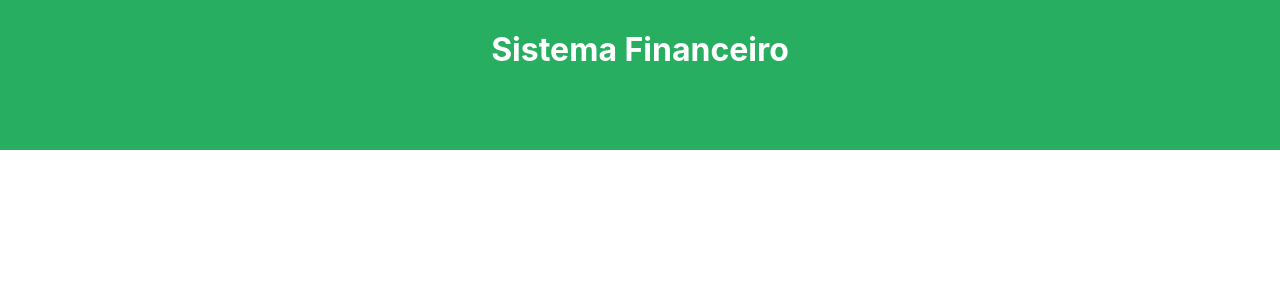
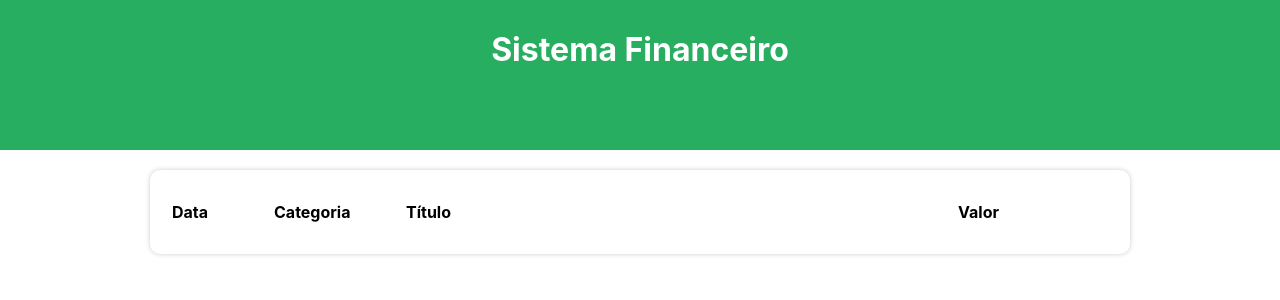
Before and after one commit to CristianoDaSilvaFerreira/expense-tracker, a React (Create React App) app: page / in a window 1280 px wide. Shown: the top 300 px of the page. Built offline with nearby package versions, Linux system fonts and the light colour scheme.

Commit message:
:rocket: Criando a tabela parte 1

```diff
--- a/src/App.styles.ts
+++ b/src/App.styles.ts
@@ -12,11 +12,11 @@
     margin: 0;
     padding: 0;
     color: #fff;
-    padding-top: 30px;
+    padding-top: 1.875rem;
 `;
 
 export const Body = styled.div`
     margin: auto;
     max-width: 980px;
-    margin-bottom: 50px;
+    margin-bottom: 3.125rem;
 `;
--- a/src/App.tsx
+++ b/src/App.tsx
@@ -1,6 +1,26 @@
+import { useState, useEffect } from 'react';
 import * as AppStyles from './App.styles';
 
+import { Item } from './types/Item';
+import { Category } from './types/Category';
+
+import { items } from './data/items'
+import { categories } from './data/categories';
+
+import { getCurrentMonth, FilterListByMonth } from './helpers/dateFilter';
+import TableArea from './components/TableArea';
+
 const App = () => {
+
+  const [list, setList] = useState(items);
+  const [filteredList, setFilteredList] = useState<Item[]>([]);
+  const [currentMonth, setCurrentMonth] = useState(getCurrentMonth());
+
+  useEffect(() => {
+    setFilteredList( FilterListByMonth(list, currentMonth) );
+
+  }, [list, currentMonth]);
+
   return (
     <AppStyles.Container>
 
@@ -13,7 +33,8 @@
 
         {/* Area de inserção */}
 
-        {/* abeça de otems */}
+        {/* Tabela de items */}
+        <TableArea />
 
       </AppStyles.Body>
 
--- /dev/null
+++ b/src/components/TableArea/index.tsx
@@ -0,0 +1,30 @@
+import * as TableStyles from './styles';
+
+function TableArea() {
+  return (
+    <TableStyles.Table>
+      <thead>
+        <tr>
+          <TableStyles.TableHeadColumn width={100}>
+            Data
+          </TableStyles.TableHeadColumn>
+          <TableStyles.TableHeadColumn width={130}>
+            Categoria
+          </TableStyles.TableHeadColumn>
+          <TableStyles.TableHeadColumn>
+            Título
+          </TableStyles.TableHeadColumn>
+          <TableStyles.TableHeadColumn width={150}>
+            Valor
+          </TableStyles.TableHeadColumn>
+        </tr>
+      </thead>
+
+      <tbody>
+
+      </tbody>
+    </TableStyles.Table>
+  );
+};
+
+export default TableArea;
--- /dev/null
+++ b/src/components/TableArea/styles.ts
@@ -0,0 +1,16 @@
+import styled from 'styled-components';
+
+export const Table = styled.table`
+    width: 100%;
+    background-color: #fff;
+    padding: 1.25rem;
+    box-shadow: 0px 0px 5px #ccc;
+    border-radius: 0.625rem;
+    margin-top: 1.25rem;
+`;
+
+    export const TableHeadColumn = styled.th<{ width?: number }>`
+    width: ${props => props.width ? `${props.width}px` : 'auto'};
+    padding: 0.625rem 0;
+    text-align: left;
+`;
--- a/src/data/categories.ts
+++ b/src/data/categories.ts
@@ -1,6 +1,6 @@
 import { Category } from '../types/Category';
 
-export const category: Category = {
+export const categories: Category = {
     food: { title: 'Alimentação', color: '#fdb032', expense: true },
     rent: { title: 'Aluguel', color: '#785131', expense: true },
     salary: { title: 'Salário', color: '#17A031', expense: false },
--- a/src/data/items.ts
+++ b/src/data/items.ts
@@ -22,7 +22,7 @@
     },
 
     {
-        date: new Date(2021, 10, 09),
+        date: new Date(2021, 10, 19),
         category: 'salary',
         title: 'Salário ACME',
         value: 6500
--- /dev/null
+++ b/src/helpers/dateFilter.ts
@@ -0,0 +1,22 @@
+import { Item } from '../types/Item';
+
+export const getCurrentMonth = () => {
+    let now = new Date();
+    return `${now.getFullYear()}-${now.getMonth()+1}-${now.getDay}}`
+}
+
+export const FilterListByMonth = (list: Item[], date: string): Item[] => {
+    let newList: Item[] = []
+    let [year, month] = date.split('-');
+
+    for (let i in list) {
+        if (
+            list[i].date.getFullYear() === parseInt(year) &&
+            (list[i].date.getMonth() + 1) === parseInt(month)
+        ) {
+            newList.push(list[i]);
+        }
+    }
+
+    return newList;
+}
```
